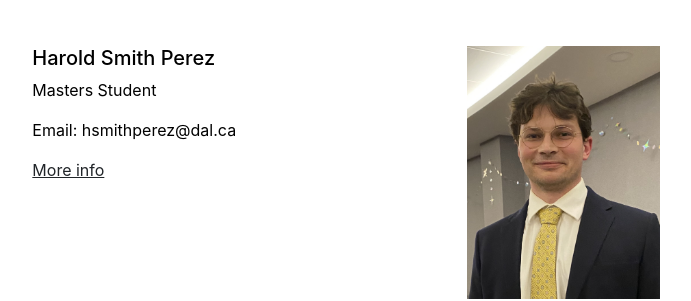
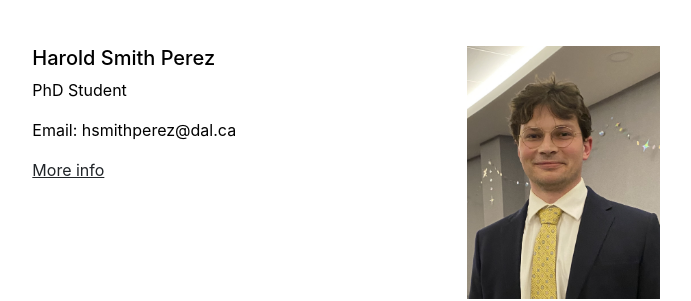
Before and after one commit to penghao-xiao/xiao_group, a Jekyll site: the page built from people.md, in a window 1280 px wide and 900 px high, scrolled down 551 px. Shown: the part 180-481 px from the top of the window, without its empty margins (197-888 px from the left). Built offline with Jekyll 4.4.1, drawn with Linux system fonts in a browser that asks for light colours.

Commit message:
Update settings.yml

```diff
--- a/_data/settings.yml
+++ b/_data/settings.yml
@@ -8,10 +8,10 @@ menu:
 people:
 - {name: 'Penghao Xiao', role: 'Primary Investigator', department: 'Physics & Atmospheric Science', institution: 'Dalhousie University', address: 'Halifax, NS, Canada', email: 'pxiao@dal.ca', phone: '(902) 494-2340', office: 'Dunn Building 230', image: 'assets/img/primary-investigator.jpg', url: 'primary-investigator'}
 - {name: 'Shivam Beniwal', role: 'PhD Student', department: 'Physics & Atmospheric Science', institution: 'Dalhousie University', email: 'Shivam.Beniwal@dal.ca', office: 'Dunn Building 243', image: 'assets/img/shivam-beniwal.jpg', url: 'shivam-beniwal'}
-- {name: 'Harold Smith Perez', role: 'Masters Student', department: 'Physics & Atmospheric Science', institution: 'Dalhousie University', email: 'hsmithperez@dal.ca', office: 'Dunn Building 243', image: 'assets/img/harold.png', url: 'harold_smith'}
+- {name: 'Harold Smith Perez', role: 'PhD Student', department: 'Physics & Atmospheric Science', institution: 'Dalhousie University', email: 'hsmithperez@dal.ca', office: 'Dunn Building 243', image: 'assets/img/harold.png', url: 'harold_smith'}
 - {name: 'Courtney Slaunwhite', role: 'DISP Student', department: 'Physics & Atmospheric Science', institution: 'Dalhousie University', email: 'cr550044@dal.ca', image: 'assets/img/cs_Image.jpeg', url: 'courtney_slaunwhite'}
 - {name: 'Talia Field', role: 'DISP Student', department: 'Physics & Atmospheric Science', institution: 'Dalhousie University', email: 'tl903393@dal.ca', image: 'assets/img/IMG_6615.jpg', url: 'talia_field'}
-- {name: 'Owen Sullivan', role: 'Undergraduate Student', department: 'Physics & Atmospheric Science', institution: 'Dalhousie University', email: 'owensullivan@dal.ca', image: '', url: ''}
+- {name: 'Owen Sullivan', role: 'Undergraduate Student', department: 'Physics & Atmospheric Science', institution: 'Dalhousie University', email: 'owensullivan@dal.ca', image: 'assets/img/owenpic.jpeg', url: ''}
 - {name: 'Shraddha Singh', role: 'Undergraduate Student', department: 'Physics & Atmospheric Science', institution: 'Dalhousie University', email: 'sh913738@dal.ca', image: '', url: 'shraddha_singh'}
 - {name: 'Minjoon Park', role: 'Intern', email: 'mn812994@dal.ca', image: '', url: 'minjoon_park'}
 - {name: 'Yi Wang', role: 'Undergraduate Student', department: 'Physics & Atmospheric Science', institution: 'Dalhousie University', email: 'wangyi@dal.ca', office: 'Dunn Building 320', image: 'assets/img/YiWang.jpg', url: 'Yi-Wang'}
```
